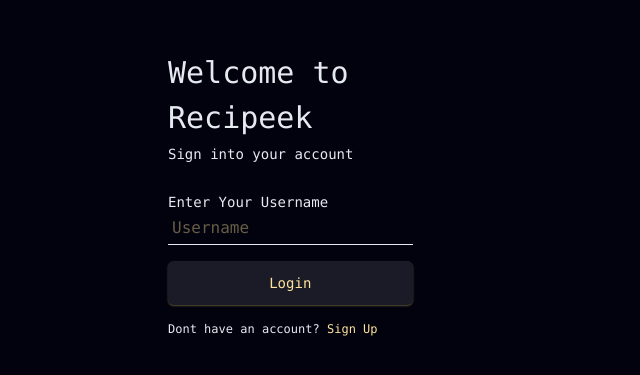
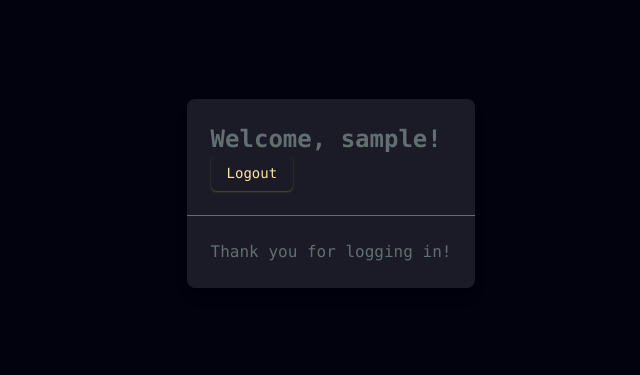
Before and after one commit to TypeErrorDev/Recipeek, a React (Vite) app: page /dashboard in a window 1280 px wide. Before the commit this address led to /. Shown: the part 207-582 px from the top of the page, without its empty margins (309-949 px from the left). Built offline with nearby package versions, Linux system fonts and the light colour scheme; sample sign-in values are in the browser's storage; the HTML template or start-up script is replaced by a standard one.

Commit message:
ADD: Persistent login after refresh

```diff
--- a/package.json
+++ b/package.json
@@ -11,6 +11,7 @@
   },
   "dependencies": {
     "@supabase/supabase-js": "^2.46.1",
+    "js-cookie": "^3.0.5",
     "react": "^18.3.1",
     "react-dom": "^18.3.1",
     "react-router-dom": "^6.28.0"
--- a/src/App.jsx
+++ b/src/App.jsx
@@ -7,34 +7,46 @@ import Dashboard from "./Components/Dashboard";
 import Register from "./Components/Register";
 
 function App() {
-  const [isAuthenticated, setIsAuthenticated] = useState(() => false);
+  // Initialize isAuthenticated based on whether username exists in localStorage
+  const [isAuthenticated, setIsAuthenticated] = useState(() => {
+    const savedUsername = localStorage.getItem("username");
+    return Boolean(savedUsername);
+  });
+
   const [username, setUsername] = useState(() => {
     const savedUsername = localStorage.getItem("username");
-    return savedUsername ? savedUsername : "";
+    return savedUsername || "";
   });
 
   const handleLogin = (username) => {
-    console.log("handleLogin");
     setUsername(username);
     localStorage.setItem("username", username);
     setIsAuthenticated(true);
   };
 
+  const handleLogout = () => {
+    setUsername("");
+    setIsAuthenticated(false);
+    localStorage.removeItem("username");
+  };
+
   useEffect(() => {
-    if (username) {
+    const savedUsername = localStorage.getItem("username");
+    if (savedUsername) {
+      setUsername(savedUsername);
       setIsAuthenticated(true);
     }
-  }, [username]);
+  }, []);
+
   return (
     <div className="flex justify-center items-center h-screen bg-[#02020E] text-secondary_text-light font-mono">
       <Routes>
         <Route path="/" element={<Login onLogin={handleLogin} />} />
-
         <Route
           path="/dashboard"
           element={
             <PrivateRoute isAuthenticated={isAuthenticated}>
-              <Dashboard username={username} />
+              <Dashboard username={username} onLogout={handleLogout} />
             </PrivateRoute>
           }
         />
--- a/src/Components/Dashboard.jsx
+++ b/src/Components/Dashboard.jsx
@@ -1,5 +1,31 @@
-const Dashboard = () => {
-  return <div>Dashboard</div>;
+const Dashboard = ({ username, onLogout }) => {
+  if (!username) {
+    return (
+      <div className="flex justify-center items-center h-screen">
+        <p className="text-lg text-gray-400">Loading...</p>
+      </div>
+    );
+  }
+  return (
+    <div className="p-6">
+      <div className="w-full max-w-2xl mx-auto bg-[#1A1B26] rounded-lg shadow-lg overflow-hidden">
+        <div className="p-6 border-b border-gray-700">
+          <h2 className="text-2xl font-semibold text-white">
+            Welcome, {username}!
+          </h2>
+          <button
+            onClick={onLogout}
+            className="px-4 py-2 text-sm text-[#FFE39C] bg-[#1A1B26] hover:bg-[#1a1b26ab] rounded-md shadow-sm shadow-[#584f32]"
+          >
+            Logout
+          </button>
+        </div>
+        <div className="p-6">
+          <p className="text-grey-400">Thank you for logging in!</p>
+        </div>
+      </div>
+    </div>
+  );
 };
 
 export default Dashboard;
--- a/src/Components/Login.jsx
+++ b/src/Components/Login.jsx
@@ -1,19 +1,18 @@
 import { Link, useNavigate } from "react-router-dom";
-import { useState } from "react";
+import { useState, useCallback } from "react";
 
-const Login = () => {
-  const [user, setUser] = useState("");
+const Login = ({ onLogin }) => {
+  const [user, setUser] = useState(() => "");
   const navigate = useNavigate();
-  const handleLogin = () => {
+
+  const handleLogin = useCallback(() => {
     if (user === "") {
       alert("Please enter a username");
       return;
-    } else {
-      console.log("user: ", user);
-      console.log("login successful");
-      return navigate("/dashboard");
     }
-  };
+    onLogin(user);
+    navigate("/dashboard");
+  }, [user, navigate, onLogin]);
 
   return (
     <div>
@@ -26,13 +25,14 @@ const Login = () => {
         <input
           type="text"
           id="username"
-          className="font-mono p-1 w-9/12 bg-[#02020E] border-b-[1px] border-white focus:outline-none focus:border-border-b-light placeholder:text-[#FFE39C]/40 "
+          className="font-mono p-1 w-9/12 bg-[#02020E] border-b-[1px] border-white focus:outline-none focus:border-border-b-light placeholder:text-[#FFE39C]/40"
           placeholder="Username"
+          value={user}
           onChange={(e) => setUser(e.target.value)}
         />
         <button
           type="button"
-          className="text-[#FFE39C] bg-[#1A1B26] hover:bg-[#1a1b26ab] p-3 mt-4 w-9/12 rounded-md shadow-sm shadow-[#584f32] text-sm "
+          className="text-[#FFE39C] bg-[#1A1B26] hover:bg-[#1a1b26ab] p-3 mt-4 w-9/12 rounded-md shadow-sm shadow-[#584f32] text-sm"
           onClick={handleLogin}
         >
           Login
--- a/src/Components/PrivateRoute.jsx
+++ b/src/Components/PrivateRoute.jsx
@@ -2,7 +2,6 @@ import { Navigate } from "react-router-dom";
 import React from "react";
 
 const PrivateRoute = ({ children, isAuthenticated }) => {
-  // Pass through all props to children using cloneElement
   return isAuthenticated ? React.cloneElement(children) : <Navigate to="/" />;
 };
 
--- a/src/Components/Register.jsx
+++ b/src/Components/Register.jsx
@@ -1,11 +1,18 @@
 import { Link, useNavigate } from "react-router-dom";
+import { useState, useCallback } from "react";
 
-const Register = () => {
+const Register = ({ onRegister }) => {
+  const [username, setUsername] = useState(() => "");
   const navigate = useNavigate();
-  const handleSignUp = () => {
-    // Perform sign up logic here
-    return navigate("/dashboard");
-  };
+
+  const handleSignUp = useCallback(() => {
+    if (!username) {
+      alert("Please enter a username");
+      return;
+    }
+    onRegister(username);
+    navigate("/dashboard");
+  }, [username, navigate, onRegister]);
 
   return (
     <div>
@@ -20,6 +27,8 @@ const Register = () => {
           id="username"
           className="font-mono p-1 w-9/12 bg-[#02020E] border-b-[1px] border-white focus:outline-none focus:border-border-b-light"
           placeholder="Enter your username"
+          value={username}
+          onChange={(e) => setUsername(e.target.value)}
         />
         <button
           type="button"
```
Also changed, not shown: 1 other file (tests, documents, lock files or other folders).
